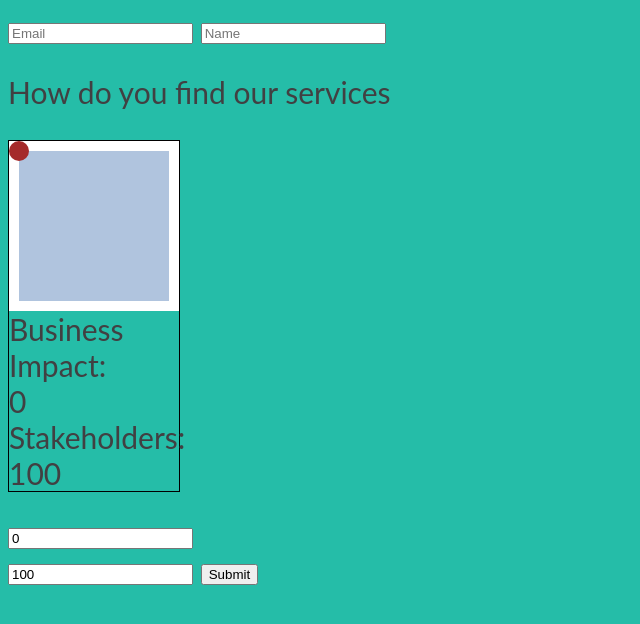
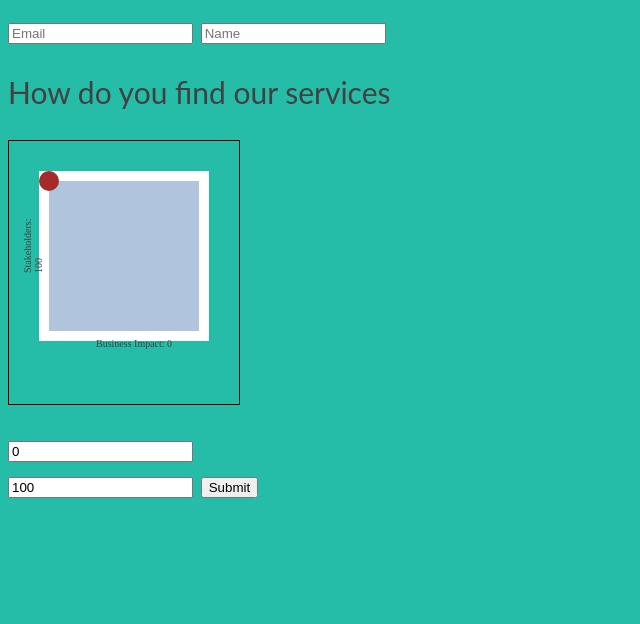
Before and after one commit to RhythmSanghi23/Survey-Carbon, a plain HTML site: page index.html in a window 1280 px wide. Shown: the whole page, without its empty margins (0-640 px from the left). Drawn offline with nearby package versions, Linux system fonts and the light colour scheme.

Commit message:
Update style.css

```diff
--- a/style.css
+++ b/style.css
@@ -13,4 +13,44 @@ body
 }
 #widget {
   border: 1px solid black;
+  padding: 30px;
 }
+
+#markerbounds {
+  position: relative;
+}
+
+#box {
+  background-color: lightsteelblue;
+  position: absolute;
+}
+
+#marker {
+  position: relative;
+  background-color: brown;
+  border-radius: 100px;
+}
+
+.coord {
+  font-family: serif;
+  font-size: 10px;
+
+
+}
+
+.coord div {display: inline-block;}
+
+#y {
+  -webkit-transform: rotate(-90deg);
+  -moz-transform: rotate(-90deg);
+  -ms-transform: rotate(-90deg);
+  -o-transform: rotate(-90deg);
+  position: relative;
+  width: 60px;
+
+}
+
+#x {
+  position: relative;
+
+}
```
